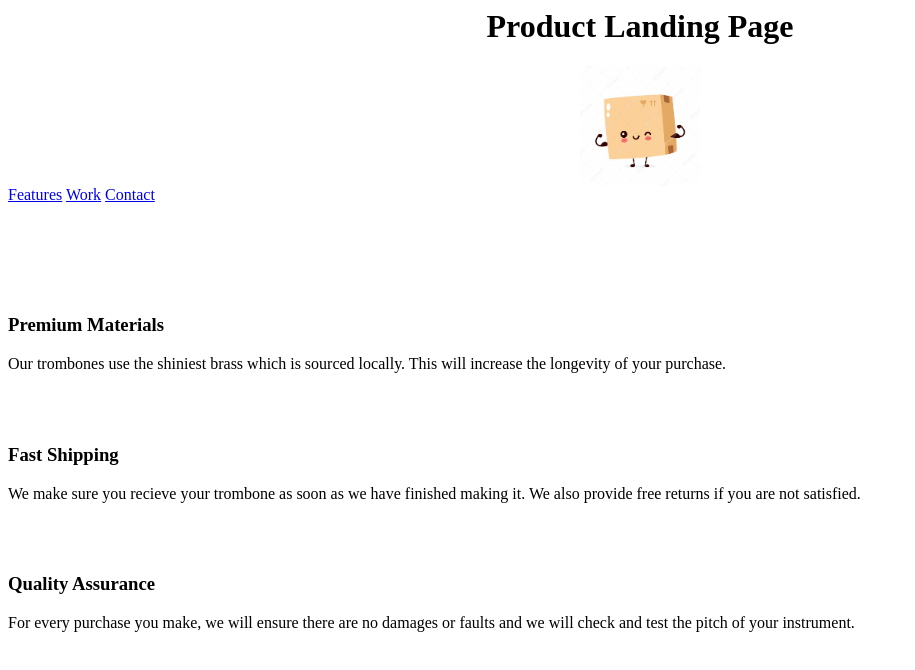
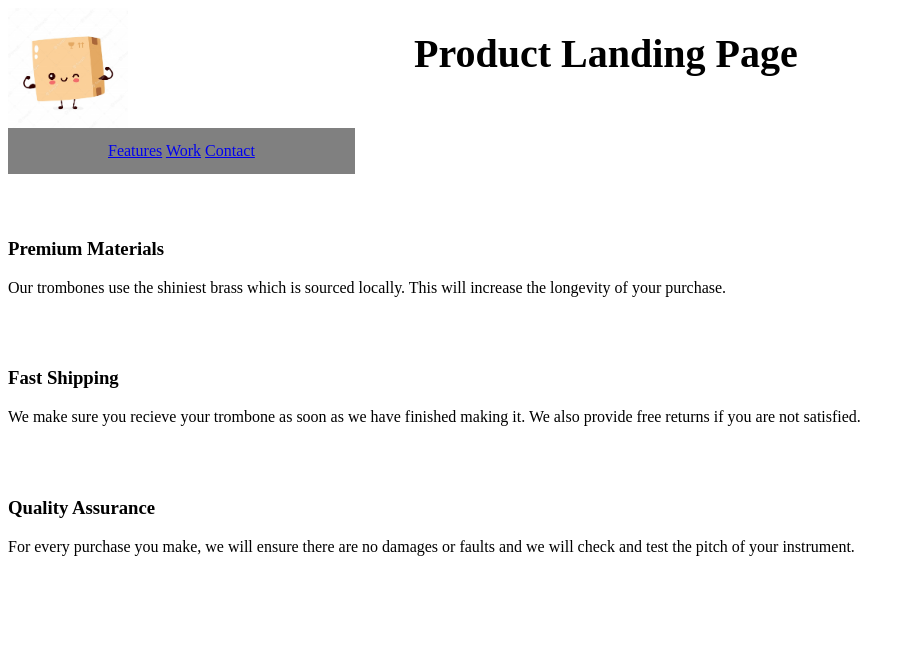
Before and after one commit to Rizwan-learn/Microverse_trail_Oliver, a plain HTML site: page index.html in a window 1280 px wide. Shown: the whole page, without its empty margins (0-915 px from the left). Drawn offline with Linux system fonts and the light colour scheme; a script that the page names is missing.

Commit message:
started with css

```diff
--- a/desgin.css
+++ b/desgin.css
@@ -1,3 +1,26 @@
-body{
-  background-color: #757575;
+
+ h1{
+
+    margin: 0;
+    position: absolute;
+    left: 50%;
+    word-wrap: break-word;
+    margin: 30px;
+    position: fixed;
+    top: 0;
+    left: 30%;
+    font-size: 40px;
  }
+
+nav {
+  float: left;
+  display: inline;
+  padding: 14px 100px;
+  background: #dddddd;
+  text-align: center;
+  overflow: hidden;
+  background-color: grey;
+  position: sticky;
+  top: 0;
+
+}
--- a/index.html
+++ b/index.html
@@ -2,22 +2,23 @@
 <html>
   <main>
     <header id="header">
+      <link href="desgin.css" rel="stylesheet" type="text/css">
       <h1 id="title">
         <center> Product Landing Page </center>
       </h1>
       <style>
       .img-container{
-        text-align: center;
+        text-align: left;
       }
       </style>
       <div class="img-container">
        <img src="img\parcel cartoon - Google Search_files\cute-smiling-happy-parcel-delivery-box-show-muscle-flat-cartoon-character-illustration-isolated-white-background-delivery-box-character-concept_92289-1418.jpg" height="120" widht="120" id="header-img">
      </div>
 
-     <nav id="nav-bar">
+    <nav id="nav-bar">
        <a class= "nav-link" href="#Features">Features</a>
        <a class="nav-link" href="#Work">Work</a>
-       <a class="nav-link" href="#Contact">Contact</a>
+       <a class="nav-link" href="#Contact" border-right = none; >Contact</a>
      </nav>
 
    </header>
```
